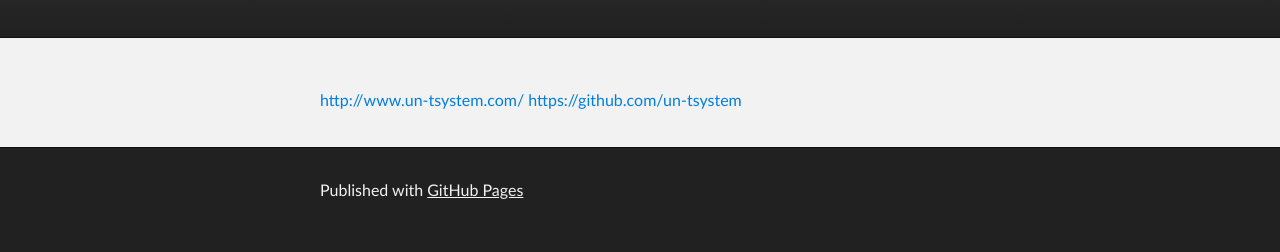
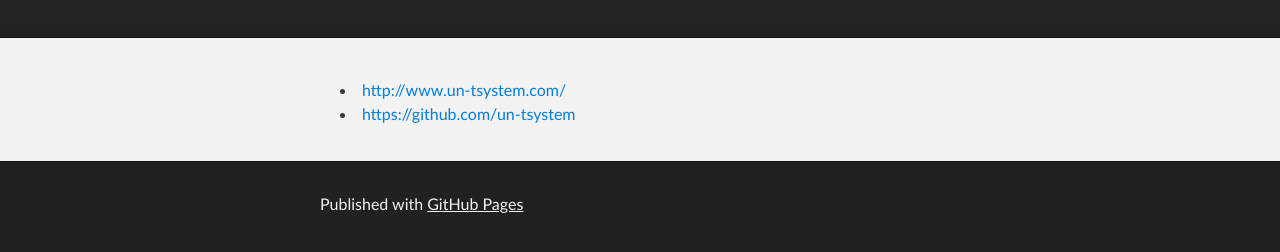
Before and after one commit to un-tsystem/un-tsystem.github.io, a plain HTML site: page index.html in a window 1280 px wide. Shown: the part 136-388 px from the top of the page. Drawn offline with Linux system fonts and the light colour scheme.

Commit message:
Replace master branch with page content via GitHub

```diff
--- a/index.html
+++ b/index.html
@@ -27,8 +27,10 @@
     <!-- MAIN CONTENT -->
     <div id="main_content_wrap" class="outer">
       <section id="main_content" class="inner">
-        <p><a href="http://www.un-tsystem.com/">http://www.un-tsystem.com/</a>
-<a href="https://github.com/un-tsystem">https://github.com/un-tsystem</a></p>
+        <ul>
+<li><a href="http://www.un-tsystem.com/">http://www.un-tsystem.com/</a></li>
+<li><a href="https://github.com/un-tsystem">https://github.com/un-tsystem</a></li>
+</ul>
       </section>
     </div>
 
--- a/params.json
+++ b/params.json
@@ -1 +1 @@
-{"name":"un-tsystem.github.io","tagline":"","body":"http://www.un-tsystem.com/\r\nhttps://github.com/un-tsystem\r\n","google":"","note":"Don't delete this file! It's used internally to help with page regeneration."}
+{"name":"un-tsystem.github.io","tagline":"","body":"* http://www.un-tsystem.com/\r\n* https://github.com/un-tsystem\r\n","google":"","note":"Don't delete this file! It's used internally to help with page regeneration."}
```
